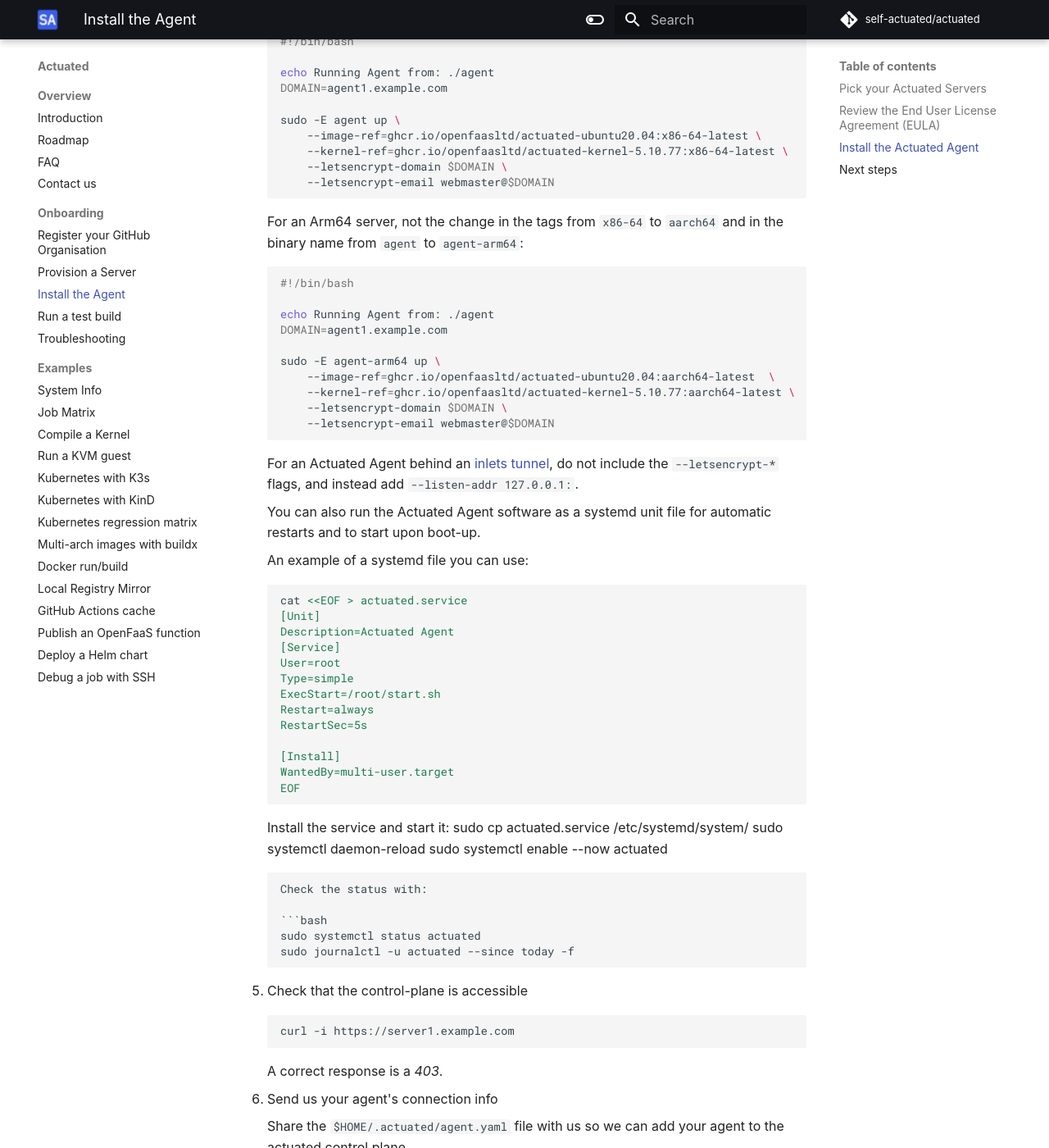
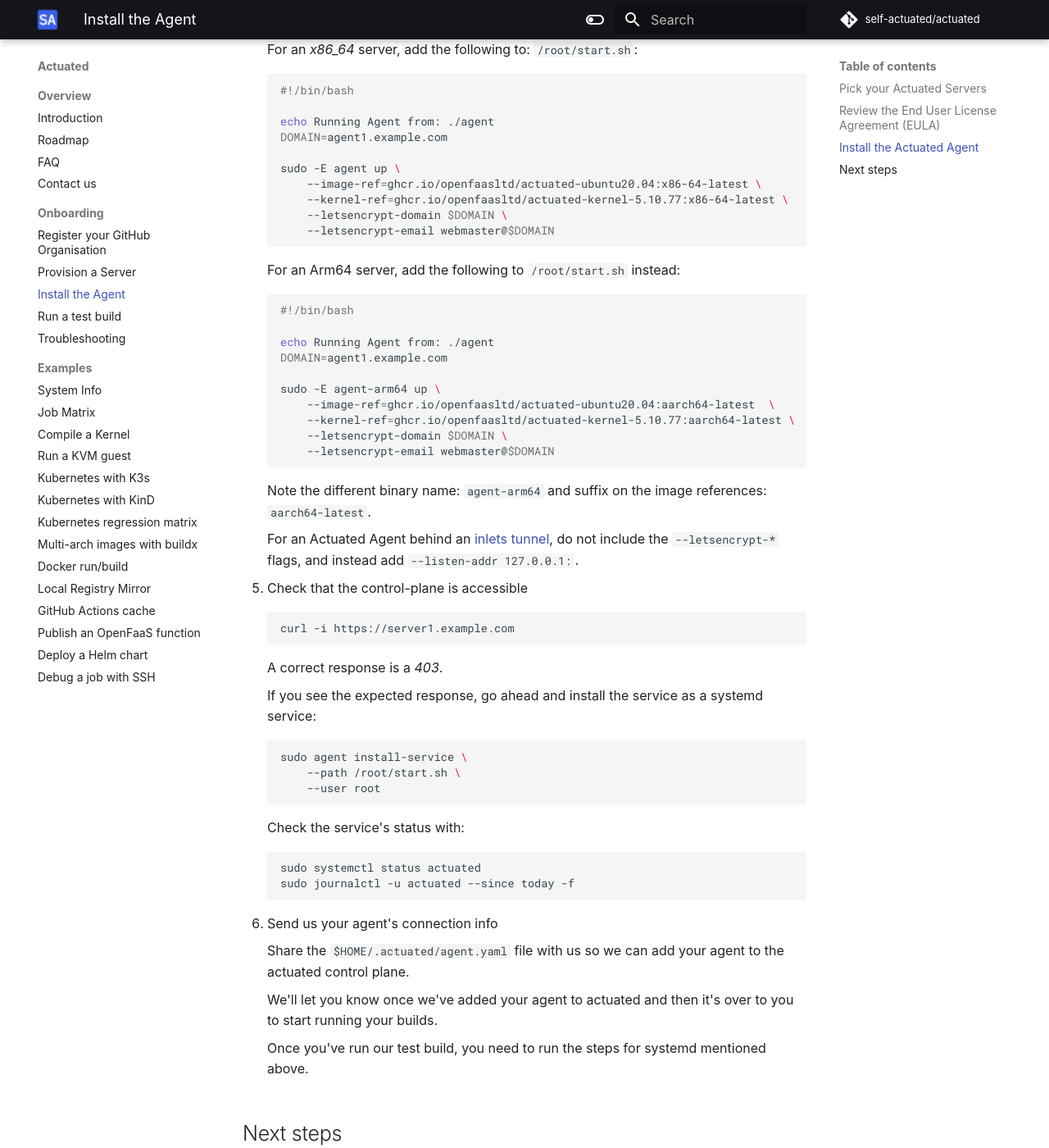
Before and after one commit to welteki/docs.actuated.dev, an MkDocs documentation site: the page built from docs/install-agent.md, in a window 1280 px wide and 1400 px high, scrolled down 2748 px. Shown: the whole window at 82% size. Built offline with MkDocs 1.6.1 and Material for MkDocs 9.7.7, drawn with Linux system fonts in a browser that asks for light colours; some web fonts are replaced; some of the changed text lies outside the part shown.

Commit message:
Switch to generated systemd unit file
Signed-off-by: Alex Ellis (OpenFaaS Ltd) <alexellis2@gmail.com>

````diff
--- a/docs/install-agent.md
+++ b/docs/install-agent.md
@@ -101,7 +101,9 @@
 
     The easiest way to configure everything is to run as root, however, you can also use a non-root user with passwordless `sudo`, if you prefer.
 
-    For an Intel/AMD Actuated Agent, create a `/root/start.sh` file:
+    These steps are for hosts with public IP addresses, if you want to [use inlets](/expose-agent/), jump to the end of this step.
+
+    For an *x86_64* server, add the following to: `/root/start.sh`:
 
     ```bash
     #!/bin/bash
@@ -116,7 +118,7 @@
         --letsencrypt-email webmaster@$DOMAIN
     ```
 
-    For an Arm64 server, not the change in the tags from `x86-64` to `aarch64` and in the binary name from `agent` to `agent-arm64`:
+    For an Arm64 server, add the following to `/root/start.sh` instead:
 
     ```bash
     #!/bin/bash
@@ -131,40 +133,9 @@
         --letsencrypt-email webmaster@$DOMAIN
     ```
 
+    Note the different binary name: `agent-arm64` and suffix on the image references: `aarch64-latest`.
+
     For an Actuated Agent behind an [inlets tunnel](https://inlets.dev), do not include the `--letsencrypt-*` flags, and instead add `--listen-addr 127.0.0.1:`.
-
-    You can also run the Actuated Agent software as a systemd unit file for automatic restarts and to start upon boot-up.
-
-    An example of a systemd file you can use:
-
-    ```bash
-    cat <<EOF > actuated.service
-    [Unit]
-    Description=Actuated Agent
-    [Service]
-    User=root
-    Type=simple
-    ExecStart=/root/start.sh
-    Restart=always
-    RestartSec=5s
-
-    [Install]
-    WantedBy=multi-user.target
-    EOF
-    ```
-
-    Install the service and start it:
-    sudo cp actuated.service /etc/systemd/system/
-    sudo systemctl daemon-reload
-    sudo systemctl enable --now actuated
-    ```
-
-    Check the status with:
-
-    ```bash
-    sudo systemctl status actuated
-    sudo journalctl -u actuated --since today -f
-    ```
 
 6. Check that the control-plane is accessible
 
@@ -173,6 +144,21 @@
     ```
 
     A correct response is a *403*.
+
+    If you see the expected response, go ahead and install the service as a systemd service:
+
+    ```bash
+    sudo agent install-service \
+        --path /root/start.sh \
+        --user root
+    ```
+
+    Check the service's status with:
+
+    ```bash
+    sudo systemctl status actuated
+    sudo journalctl -u actuated --since today -f
+    ```
 
 7. Send us your agent's connection info
 
````
